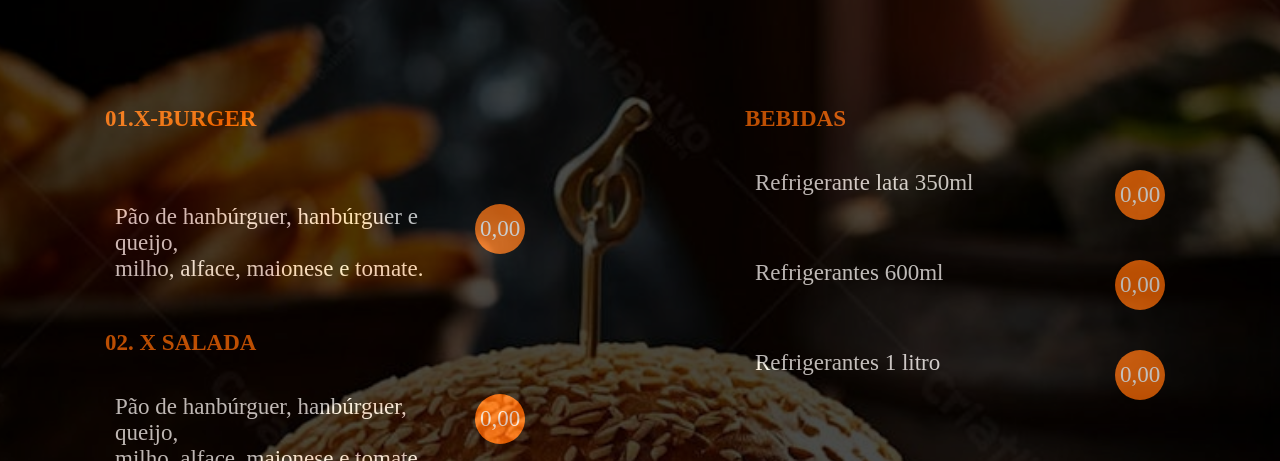
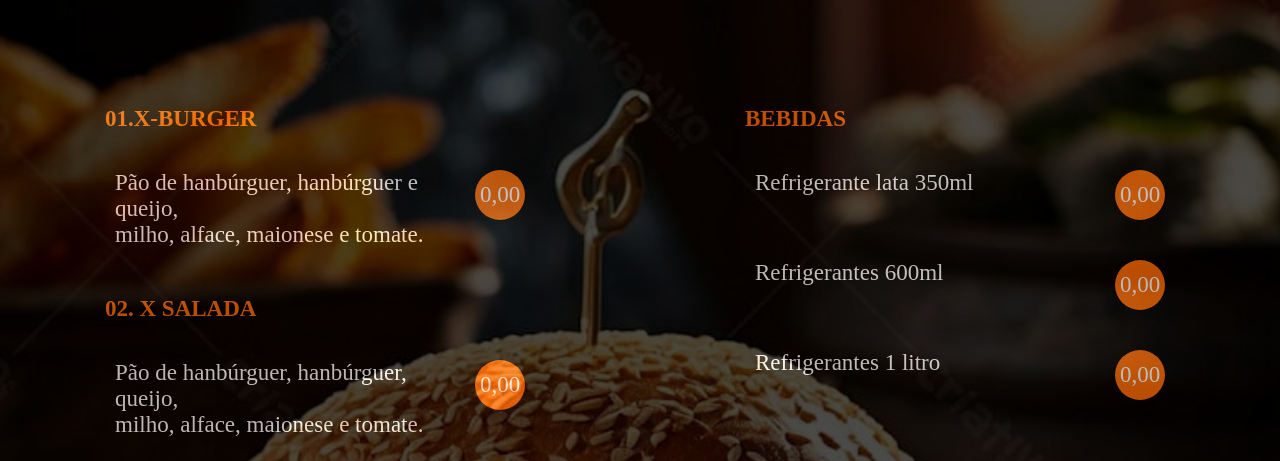
Before and after one commit to luciclei-dev/Cardapio, a plain HTML site: page index.html in a window 1280 px wide. Shown: the part 339-800 px from the top of the page. Drawn offline with Linux system fonts and the light colour scheme; files that its build step writes are made by us from their sources; files whose address does not match are found by name.

Commit message:
Update index.html

```diff
--- a/index.html
+++ b/index.html
@@ -5,7 +5,7 @@
     <meta charset="UTF-8">
     <meta http-equiv="X-UA-Compatible" content="IE=edge">
     <meta name="viewport" content="width=device-width, initial-scale=1.0">
-    <link rel="stylesheet" href="css/stylo.css">
+    <link rel="stylesheet" href="stylo.css">
     <title>Cardápio</title>
 </head>
 
@@ -19,9 +19,7 @@
             <section class="menu">
 
                 <h3>01.X-BURGER</h3>
-                <div>
-                    <img src="" alt="">
-                </div>
+
                 <div class="itens">
                     <P>
                         Pão de hanbúrguer, hanbúrguer e queijo,<br>
```
